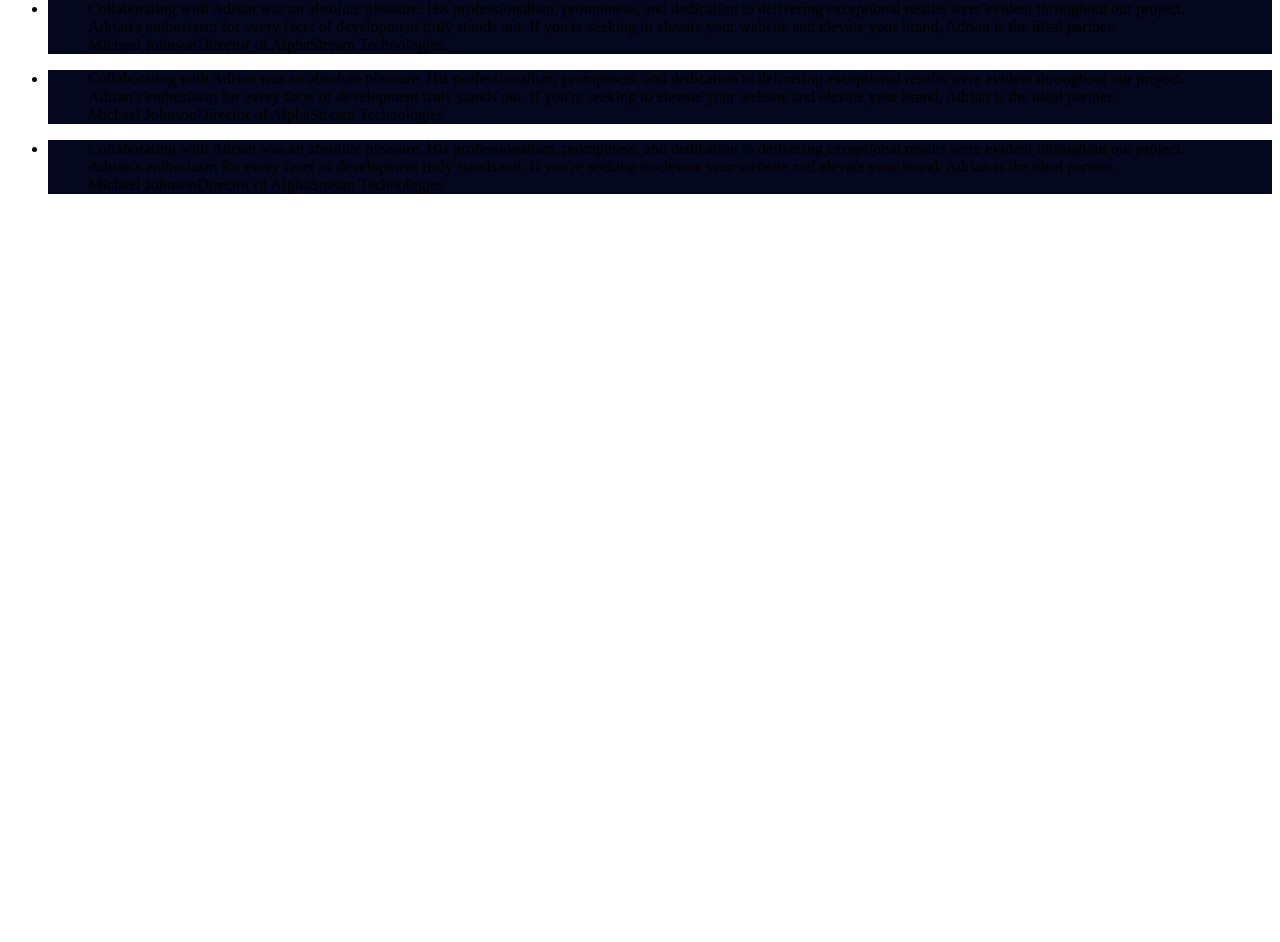
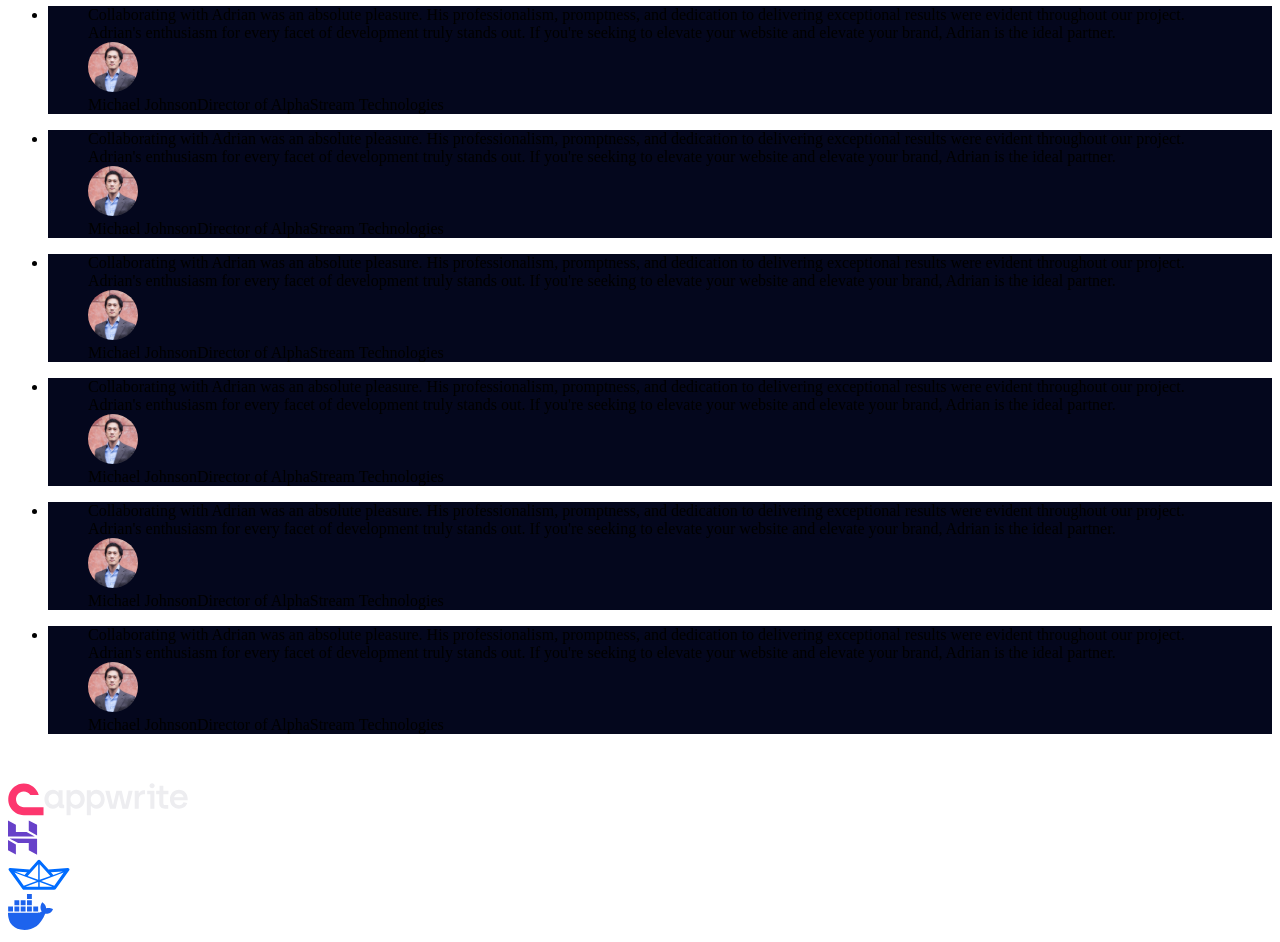
Before and after one commit to akhatarmourad/portfolio, a Next.js app: page /Testimonials in a window 1280 px wide. Shown: the part 591-1533 px from the top of the page. Before the commit the page ends 801 px from the top, so only its background shows below. Built offline with nearby package versions, Linux system fonts and the light colour scheme.

Commit message:
Update Workflow

```diff
--- a/components/ui/infinite-moving-cards.tsx
+++ b/components/ui/infinite-moving-cards.tsx
@@ -73,7 +73,7 @@
     <div
       ref={containerRef}
       className={cn(
-        "scroller relative z-20 max-w-7xl overflow-hidden [mask-image:linear-gradient(to_right,transparent,white_20%,white_80%,transparent)]",
+        "scroller relative z-20 max-w-7xl [mask-image:linear-gradient(to_right,transparent,white_20%,white_80%,transparent)]",
         className
       )}
     >
@@ -99,17 +99,24 @@
                 aria-hidden="true"
                 className="user-select-none -z-1 pointer-events-none absolute -left-0.5 -top-0.5 h-[calc(100%_+_4px)] w-[calc(100%_+_4px)]"
               ></div>
-              <span className=" relative z-20 text-sm leading-[1.6] text-gray-100 font-normal">
+              <span className="relative z-20 text-sm leading-[1.6] text-gray-300 font-normal">
                 {item.quote}
               </span>
+
+              {/* Profile */}
               <div className="relative z-20 mt-6 flex flex-row items-center">
-                <span className="flex flex-col gap-1">
-                  <span className=" text-sm leading-[1.6] text-gray-400 font-normal">
-                    {item.name}
-                  </span>
-                  <span className=" text-sm leading-[1.6] text-gray-400 font-normal">
-                    {item.title}
-                  </span>
+                <span className="flex gap-1">
+                  <div className="me-3">
+                    <img src='./profile.svg' alt='Profile of the client' />
+                  </div>
+                  <div className="flex flex-col gap-1">
+                    <span className=" text-sm leading-[1.6] text-gray-400 font-bold">
+                      {item.name}
+                    </span>
+                    <span className=" text-sm leading-[1.6] text-gray-400 font-normal">
+                      {item.title}
+                    </span>
+                  </div>
                 </span>
               </div>
             </blockquote>
--- a/pages/Testimonials.tsx
+++ b/pages/Testimonials.tsx
@@ -1,5 +1,5 @@
 import { InfiniteMovingCards } from "@/components/ui/infinite-moving-cards";
-import { testimonials } from "@/data";
+import { companies, testimonials } from "@/data";
 
 
 const Testimonials = () => {
@@ -16,13 +16,24 @@
             </div>
 
             {/* Clients */}
-            <div className="flex flex-col items-center">
-                <div className="h-[50vh] md:h-[30vh] rounded-md flex flex-col antialiased bg-white dark:bg-black dark:bg-grid-white/[0.05] items-center justify-center relative overflow-hidden">
-                    <InfiniteMovingCards
-                        items={testimonials}
-                        direction="right"
-                        speed="slow"
-                    />
+            <div className="flex flex-col items-center md:mt-28 mt-10">
+                {/* Feedbacks */}
+                <InfiniteMovingCards
+                    items={testimonials}
+                    direction="right"
+                    speed="slow"
+                />
+
+                {/* Companies */}
+                <div className="flex flex-wrap items-center justify-center gap-4 md:gap-16 md:mt-16 mt-12">
+                    {
+                        companies.map(({id, name, img, nameImg}) => (
+                            <div key={id} className="flex gap-2 max-w-32 md:max-w-60">
+                                <img src={img} alt={name} className="w-5 md:w-10" />
+                                <img src={nameImg} alt={name} className="w-20 md:w-24" />
+                            </div>
+                        ))
+                    }
                 </div>
             </div>
         </section>
```
